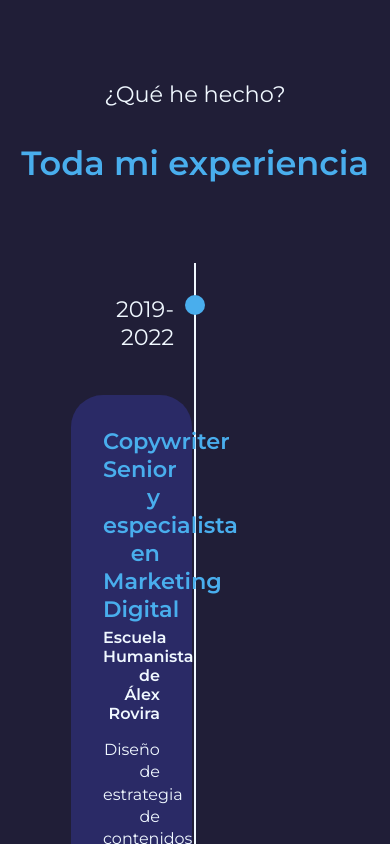
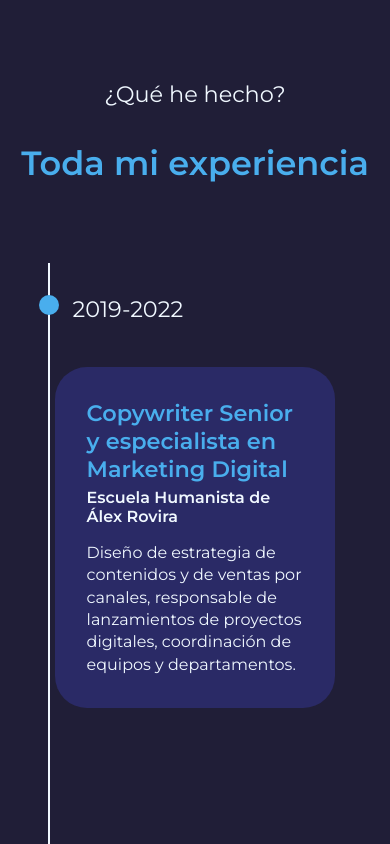
Before and after one commit to verlandev/cv-essay, a React (Create React App) app: page /experience in a window 390 px wide. Shown: the top 844 px of the page. Built offline with nearby package versions, Linux system fonts and the light colour scheme.

Commit message:
STYLE: Responsive experiencePage

```diff
--- a/src/components/01. Header/Header.jsx
+++ b/src/components/01. Header/Header.jsx
@@ -6,7 +6,7 @@ import curriculum from '../../assets/CV-Beatriz-Martinez-Larrucea-2023.pdf'
 const Header = ({info}) => {
 
 
-  const {name, surname, city} = info;
+  const {name, surname} = info;
 
   return (
     <header className='header'>
@@ -14,7 +14,6 @@ const Header = ({info}) => {
             <h5 className='presentation__h5'>Hola, soy</h5>
             <h2 className='presentation__h2'>{name}{' '}{surname}</h2>
             <h5 className='presentation__h5--position'>Full Stack Developer Junior</h5>
-            <p className='presentation__p'>en {city}</p>
         </div>
         <div className='presentation__imageProfile'>
           <img className='presentation__image' src={image} alt={name}/>
--- a/src/components/04. ProfessionalLife/ProfessionalLife.jsx
+++ b/src/components/04. ProfessionalLife/ProfessionalLife.jsx
@@ -3,6 +3,7 @@ import "./ProfessionalLife.scss";
 
 const ProfessionalLife = (experience) => {
   const experienceInfo = experience.experience;
+
 
   return (
     <section className="experience">
--- a/src/components/04. ProfessionalLife/ProfessionalLife.scss
+++ b/src/components/04. ProfessionalLife/ProfessionalLife.scss
@@ -111,3 +111,25 @@
     }
 
 }
+
+@media screen and (max-width: 900px) {
+
+    .timeline{
+        &__eachItem:nth-child(odd),
+        &__eachItem:nth-child(even){
+            padding-right: 5%;
+            padding-left: 5%;
+        }
+        &__items::before{
+            left: 9px;
+        }
+
+        &__dot{
+            left: 0;
+        }
+        &__eachItem:nth-child(odd){
+            text-align: left;
+        }
+
+    }
+}
--- a/src/components/08. Testimonials/Testimonials.scss
+++ b/src/components/08. Testimonials/Testimonials.scss
@@ -57,6 +57,7 @@ $currentIndex: 0;
             padding: 1em;
             border-radius: 10px;
             letter-spacing: 2px;
+            cursor: pointer;
 
         }
     }
```
Also changed, not shown: src/components/Buttons/Buttons.jsx (added, +11 -0 lines), src/components/Buttons/Buttons.scss (added).
